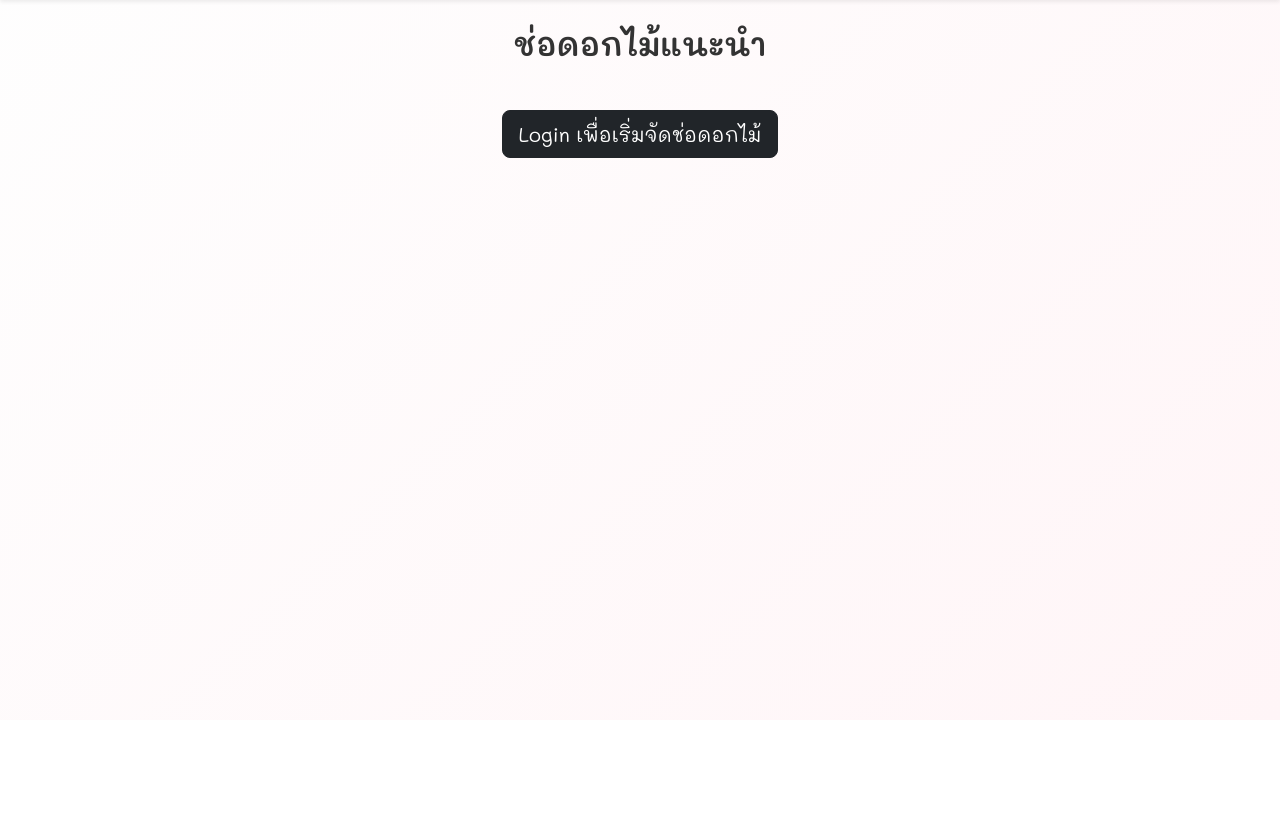
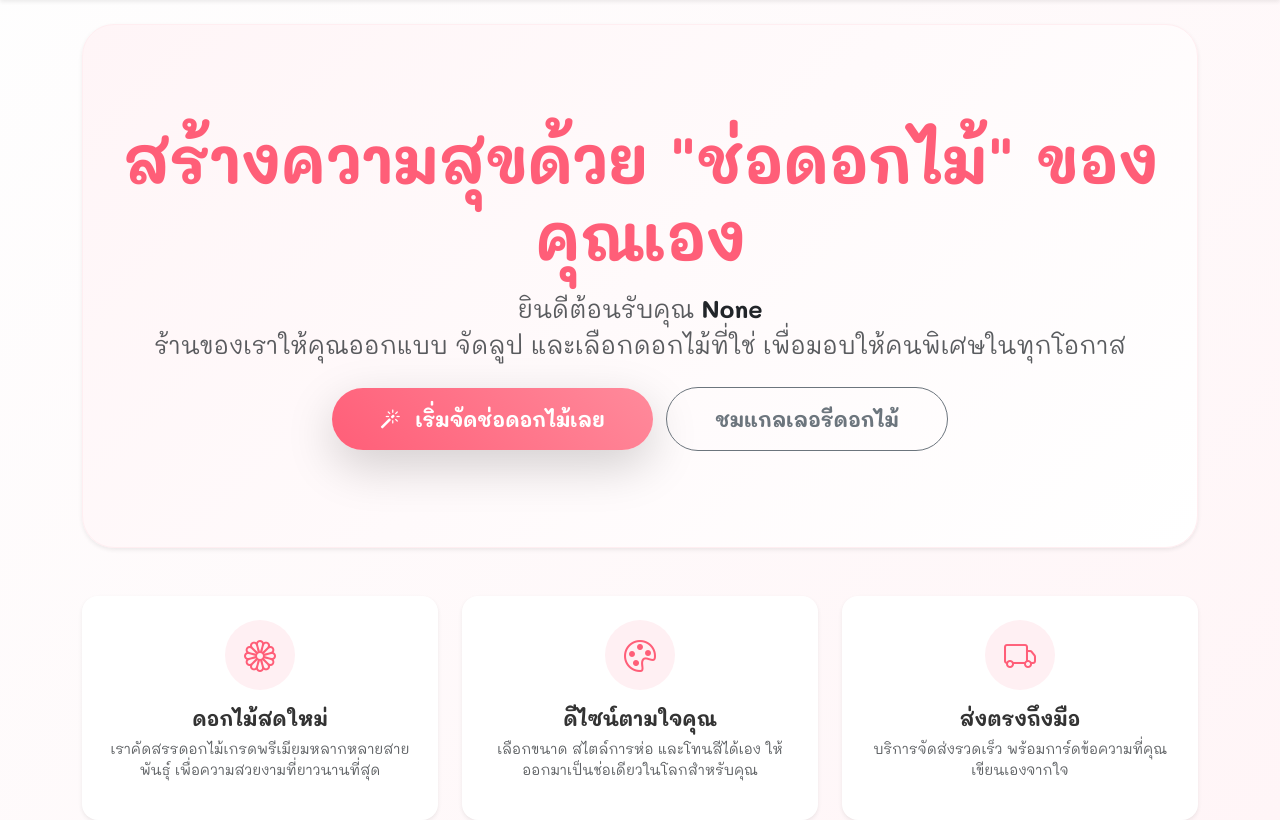
Before and after one commit to 6810110102psu-cmd/bouquet-web, a Flask app: page / in a window 1280 px wide. Shown: the part 80-900 px from the top of the page. Before the commit the page ends 238 px from the top, so only its background shows below. Run offline with Flask 3, Linux system fonts and the light colour scheme; some libraries are stand-ins or nearby versions.

Commit message:
Modern Hero: เปลี่ยนพื้นหลังหน้าแรกที่เคยโล่งๆ ให้มีการไล่เฉดสีนวลๆ (Gradient) และมีเงาจางๆ ทำให้ดูมีมิติ
Hover Up Effect: เมื่อลูกค้าเอาเมาส์ไปวางที่การ์ดจุดเด่น (Features) การ์ดจะลอยขึ้นนุ่มๆ (TranslateY) เพื่อสร้างความรู้สึกโต้ตอบ (Interaction)

Icon Branding: ใช้ไอคอนจาก Bootstrap Icons สื่อสารแทนข้อความอย่างเดียว ช่วยให้อ่านง่ายและดูน่ารักเข้ากับฟอนต์ Mali

Gradient Button: ปุ่ม "เริ่มจัดช่อ" เปลี่ยนจากการใช้สีแดงปกติ เป็นสีชมพูไล่เฉดที่ดูแพงขึ้นมาก

```diff
--- a/templates/index.html
+++ b/templates/index.html
@@ -1,52 +1,66 @@
 {% extends "base.html" %}
 {% block content %}
 
-{% if not session.get("user_id") %}
-
-<h2 class="mb-4 text-center">ช่อดอกไม้แนะนำ</h2>
-
-<div class="row">
-    {% for bouquet in bouquets %}
-    <div class="col-md-4 mb-4">
-        <div class="gift-card h-100">
-            <div class="gift-image text-center">
-                <img
-                    src="{{ url_for('static', filename=bouquet.image) }}"
-                    class="img-fluid"
-                    alt="{{ bouquet.name }}"
-                >
-            </div>
-
-            <div class="gift-body p-3">
-                <h5 class="gift-title text-center">
-                    {{ bouquet.name }}
-                </h5>
-                <p class="gift-desc">
-                    {{ bouquet.description }}
-                </p>
-            </div>
+<div class="hero-section text-center py-5 mb-5 rounded-5 shadow-sm"
+    style="background: linear-gradient(135deg, #fff5f7 0%, #ffffff 100%); border: 1px solid #ffeef1;">
+    <div class="container py-5">
+        <h1 class="display-3 fw-bold mb-3" style="color: #ff5e78; letter-spacing: -1px;">
+            สร้างความสุขด้วย "ช่อดอกไม้" ของคุณเอง
+        </h1>
+        <p class="lead text-muted mb-4 fs-4">
+            ยินดีต้อนรับคุณ <span class="fw-bold text-dark">{{ session.get('username') }}</span> <br>
+            ร้านของเราให้คุณออกแบบ จัดลูป และเลือกดอกไม้ที่ใช่ เพื่อมอบให้คนพิเศษในทุกโอกาส
+        </p>
+        <div class="d-grid gap-2 d-md-block">
+            <a href="/create-bouquet" class="btn btn-danger btn-lg rounded-pill px-5 py-3 shadow-lg fw-bold border-0"
+                style="background: linear-gradient(45deg, #ff5e78, #ff8a9b); transition: 0.3s;">
+                <i class="bi bi-magic me-2"></i> เริ่มจัดช่อดอกไม้เลย
+            </a>
+            <a href="/flowers" class="btn btn-outline-secondary btn-lg rounded-pill px-5 py-3 ms-md-2 fw-bold">
+                ชมแกลเลอรีดอกไม้
+            </a>
         </div>
     </div>
-    {% endfor %}
 </div>
 
-<div class="text-center mt-4">
-    <a href="/login" class="btn btn-dark btn-lg">
-        Login เพื่อเริ่มจัดช่อดอกไม้
-    </a>
+<div class="row g-4 text-center">
+    <div class="col-md-4">
+        <div class="card h-100 border-0 shadow-sm p-4 rounded-4 hover-up">
+            <div class="icon-box mb-3 mx-auto" style="width: 70px; height: 70px; line-height: 70px; background: #fff0f3; border-radius: 50%;">
+                <i class="bi bi-flower1 fs-2" style="color: #ff5e78;"></i>
+            </div>
+            <h5 class="fw-bold">ดอกไม้สดใหม่</h5>
+            <p class="text-muted small">เราคัดสรรดอกไม้เกรดพรีเมียมหลากหลายสายพันธุ์ เพื่อความสวยงามที่ยาวนานที่สุด</p>
+        </div>
+    </div>
+    <div class="col-md-4">
+        <div class="card h-100 border-0 shadow-sm p-4 rounded-4 hover-up">
+            <div class="icon-box mb-3 mx-auto" style="width: 70px; height: 70px; line-height: 70px; background: #fff0f3; border-radius: 50%;">
+                <i class="bi bi-palette fs-2" style="color: #ff5e78;"></i>
+            </div>
+            <h5 class="fw-bold">ดีไซน์ตามใจคุณ</h5>
+            <p class="text-muted small">เลือกขนาด สไตล์การห่อ และโทนสีได้เอง ให้ออกมาเป็นช่อเดียวในโลกสำหรับคุณ</p>
+        </div>
+    </div>
+    <div class="col-md-4">
+        <div class="card h-100 border-0 shadow-sm p-4 rounded-4 hover-up">
+            <div class="icon-box mb-3 mx-auto" style="width: 70px; height: 70px; line-height: 70px; background: #fff0f3; border-radius: 50%;">
+                <i class="bi bi-truck fs-2" style="color: #ff5e78;"></i>
+            </div>
+            <h5 class="fw-bold">ส่งตรงถึงมือ</h5>
+            <p class="text-muted small">บริการจัดส่งรวดเร็ว พร้อมการ์ดข้อความที่คุณเขียนเองจากใจ</p>
+        </div>
+    </div>
 </div>
 
-{% else %}
-
-<div class="text-center">
-    <h2 class="mb-3">ยินดีต้อนรับ {{ session.username }}</h2>
-    <p class="mb-4">เริ่มต้นจัดช่อดอกไม้ในแบบของคุณได้เลย</p>
-
-    <a href="/create-bouquet" class="btn btn-danger btn-lg">
-        เริ่มจัดช่อดอกไม้
-    </a>
-</div>
-
-{% endif %}
+<style>
+    .hover-up {
+        transition: transform 0.3s ease, box-shadow 0.3s ease;
+    }
+    .hover-up:hover {
+        transform: translateY(-10px);
+        box-shadow: 0 15px 30px rgba(255, 94, 120, 0.1) !important;
+    }
+</style>
 
 {% endblock %}
```
Also changed, not shown: seed_flowers.py (deleted, +0 -33 lines), templates/select_flowers.html (+90 -71 lines), static/images/samples/s1.png (deleted), static/images/samples/s2.png (deleted), static/images/samples/s3.png (deleted).
